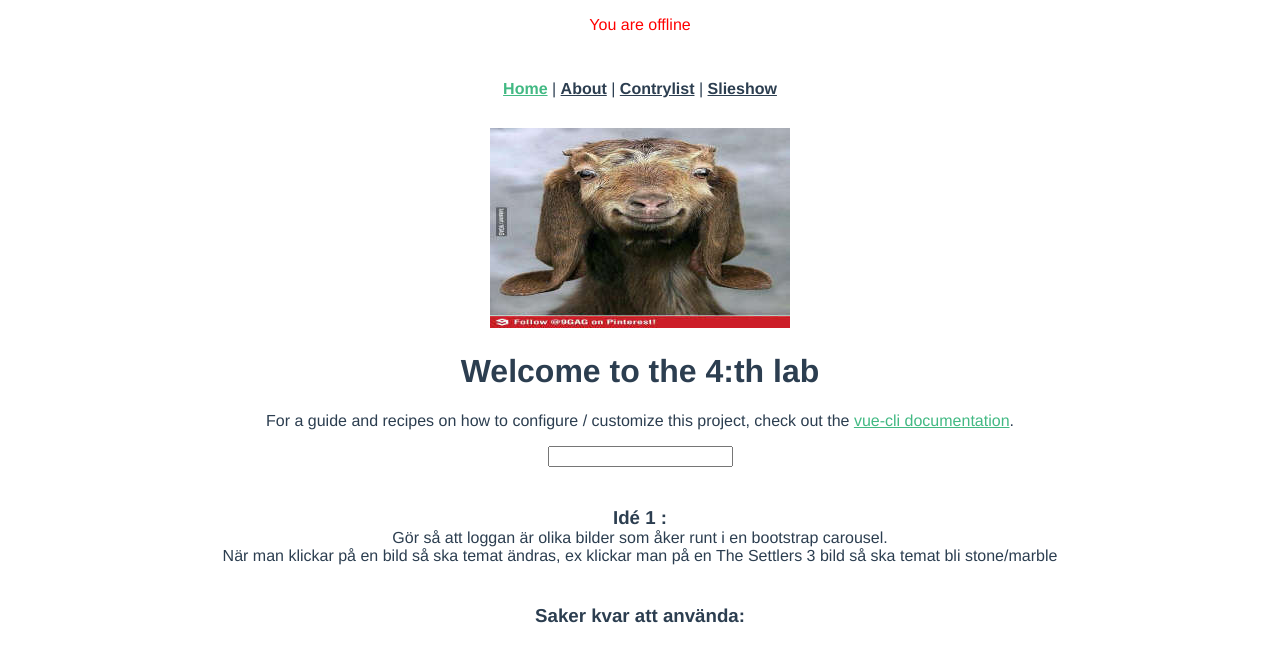
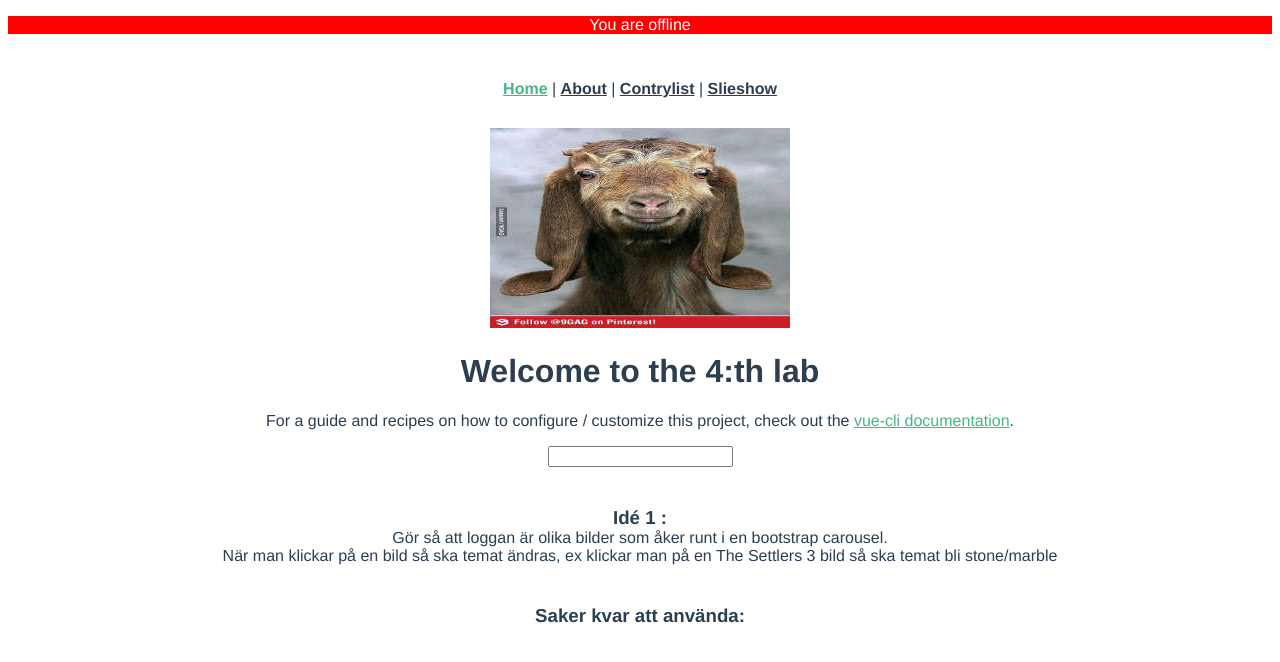
Before and after one commit to SebastianWarvsten/Webbapplikationsutveckling, a Vue app: page / in a window 1280 px wide. Shown: the top 662 px of the page. Built offline with nearby package versions, Linux system fonts and the light colour scheme; what vue-online-prop would draw is missing.

Commit message:
Change background and text color online/offline

```diff
--- a/src/App.vue
+++ b/src/App.vue
@@ -1,10 +1,10 @@
 <template>
   <div id="app">
     <div v-if="$online">
-      <p style="color:green">You are currently online!</p>
+      <p style="background:green; color:white">You are currently online!</p>
     </div>
     <div v-else>
-      <p style="color:red">You are offline</p>
+      <p style="background:red; color:white">You are offline</p>
     </div>
     <div id="nav">
       <router-link to="/">Home</router-link> |
```
